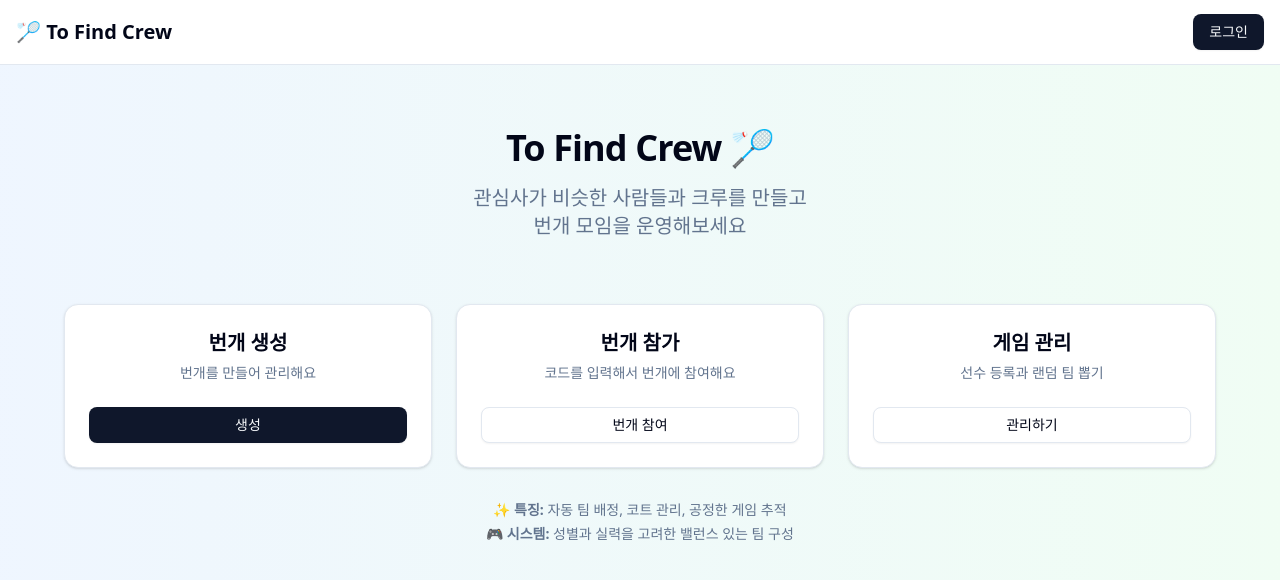
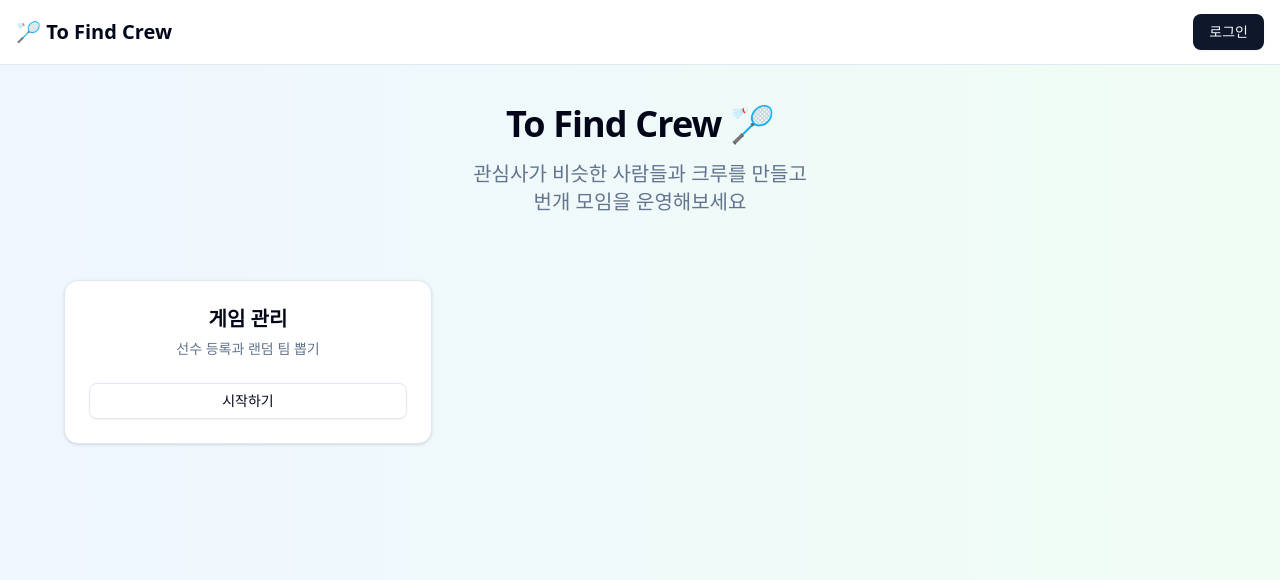
Before and after one commit to harry7435/to-find-crew, a Next.js app: page / in a window 1280 px wide. Shown: the top 580 px of the page. Built offline with nearby package versions, Linux system fonts and the light colour scheme; no server answers.

Commit message:
feat: 기존 모임 관리 숨김 처리

```diff
--- a/src/app/page.tsx
+++ b/src/app/page.tsx
@@ -9,7 +9,7 @@ export default function Home() {
       <Header />
       <main className="min-h-screen pt-16 bg-gradient-to-r from-blue-50 to-green-50">
         {/* Hero Section */}
-        <section className="container mx-auto px-4 pt-16 pb-4 text-center">
+        <section className="container mx-auto px-4 pt-10 pb-4 text-center">
           <h1 className="text-4xl font-bold tracking-tight text-foreground mb-4">To Find Crew 🏸</h1>
           <p className="text-xl text-muted-foreground mb-8 max-w-2xl mx-auto">
             관심사가 비슷한 사람들과 크루를 만들고
@@ -27,7 +27,7 @@ export default function Home() {
         {/* Badminton Section */}
         <section className="container mx-auto p-4">
           <div className="grid grid-cols-1 md:grid-cols-3 gap-6 max-w-6xl mx-auto">
-            <Card className="text-center">
+            {/* <Card className="text-center">
               <CardHeader>
                 <CardTitle className="text-xl">번개 생성</CardTitle>
                 <CardDescription>번개를 만들어 관리해요</CardDescription>
@@ -51,7 +51,7 @@ export default function Home() {
                   </Button>
                 </Link>
               </CardContent>
-            </Card>
+            </Card> */}
 
             <Card className="text-center">
               <CardHeader>
@@ -61,14 +61,14 @@ export default function Home() {
               <CardContent>
                 <Link href="/game-manager" className="cursor-pointer">
                   <Button variant="outline" className="w-full">
-                    관리하기
+                    시작하기
                   </Button>
                 </Link>
               </CardContent>
             </Card>
           </div>
 
-          <div className="mt-8 text-center">
+          {/* <div className="mt-8 text-center">
             <div className="text-sm text-muted-foreground space-y-1">
               <p>
                 ✨ <strong>특징:</strong> 자동 팀 배정, 코트 관리, 공정한 게임 추적
@@ -77,7 +77,7 @@ export default function Home() {
                 🎮 <strong>시스템:</strong> 성별과 실력을 고려한 밸런스 있는 팀 구성
               </p>
             </div>
-          </div>
+          </div> */}
         </section>
       </main>
     </>
--- a/src/components/layout/Header.tsx
+++ b/src/components/layout/Header.tsx
@@ -11,7 +11,7 @@ import {
   DropdownMenuTrigger,
 } from '@/components/ui/dropdown-menu';
 import Link from 'next/link';
-import { LogOut, User, Calendar } from 'lucide-react';
+import { LogOut, User } from 'lucide-react';
 import { toast } from 'sonner';
 
 export default function Header() {
@@ -101,12 +101,12 @@ export default function Header() {
                     </Link>
                     <DropdownMenuSeparator />
                   </div> */}
-                  <DropdownMenuItem asChild className="cursor-pointer">
+                  {/* <DropdownMenuItem asChild className="cursor-pointer">
                     <Link href="/badminton/my-sessions">
                       <Calendar className="mr-2 h-4 w-4" />
                       <span>내 모임</span>
                     </Link>
-                  </DropdownMenuItem>
+                  </DropdownMenuItem> */}
 
                   <DropdownMenuItem asChild className="cursor-pointer">
                     <Link href="/profile">
```
